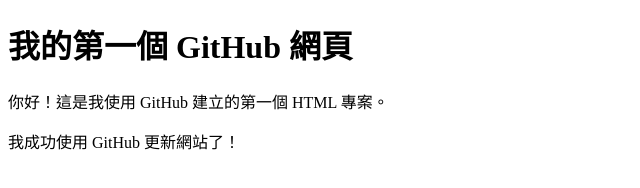
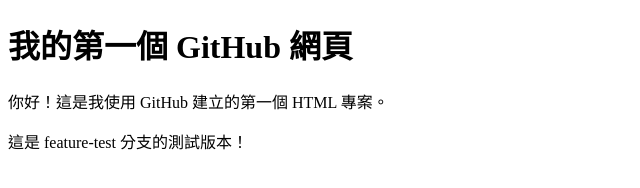
Before and after one commit to Charlie-ljz/github-practice, a plain HTML site: page index.html in a window 1280 px wide. Shown: the full height of the page, 0-640 px from the left. Drawn offline with Linux system fonts and the light colour scheme.

Commit message:
測試 feature-test 分支修改

```diff
--- a/index.html
+++ b/index.html
@@ -9,6 +9,6 @@
 <body>
   <h1>我的第一個 GitHub 網頁</h1>
   <p>你好！這是我使用 GitHub 建立的第一個 HTML 專案。</p>
-  <p>我成功使用 GitHub 更新網站了！</p>
+  <p>這是 feature-test 分支的測試版本！</p>
 </body>
 </html>
```
